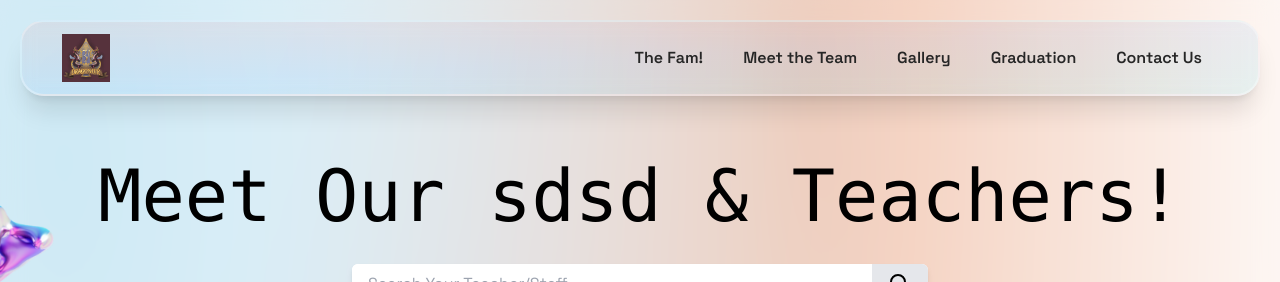
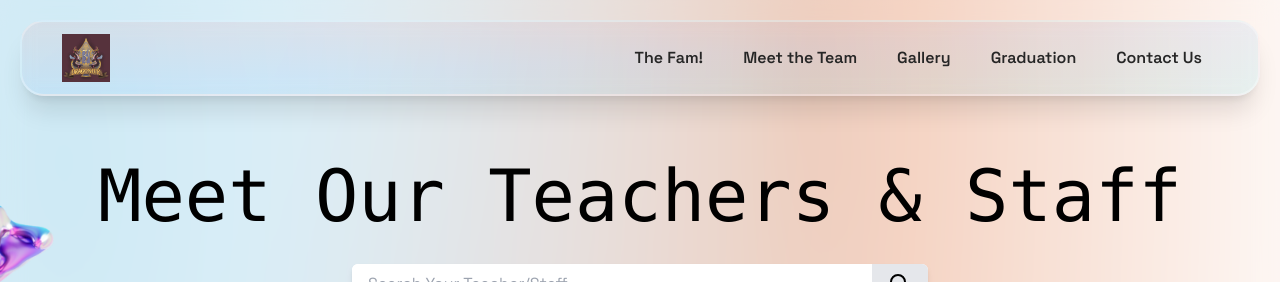
Before and after one commit to xnabil354/dragonoir-xxiv, a Next.js app: page /the-fam in a window 1280 px wide. Shown: the top 282 px of the page. Built offline with nearby package versions, Linux system fonts and the light colour scheme.

Commit message:
fix: typo

```diff
--- a/app/the-fam/page.tsx
+++ b/app/the-fam/page.tsx
@@ -65,7 +65,7 @@ export default function TheFam() {
       <div className="flex flex-col items-center px-6">
         <div className="flex flex-col items-center">
           <h1 className="z-10 text-4xl sm:text-5xl lg:text-7xl font-mono text-center mb-8">
-            Meet Our sdsd & Teachers!
+            Meet Our Teachers & Staff
           </h1>
           <div className="flex items-center w-full max-w-xl bg-white rounded-md shadow-md overflow-hidden">
             <input
--- a/components/Navbar.tsx
+++ b/components/Navbar.tsx
@@ -113,6 +113,13 @@ export default function Navbar() {
           Gallery
         </NavLink>
         <NavLink
+            isActive={pathname === "/graduation/"}
+            href="/graduation"
+            onClick={() => setOpen(false)}
+          >
+            Graduation
+          </NavLink>
+        <NavLink
           isActive={pathname === "/contact/"}
           href="/contact"
           onClick={() => setOpen(false)}
```
Also changed, not shown: 1 other file (tests, documents, lock files or other folders).
